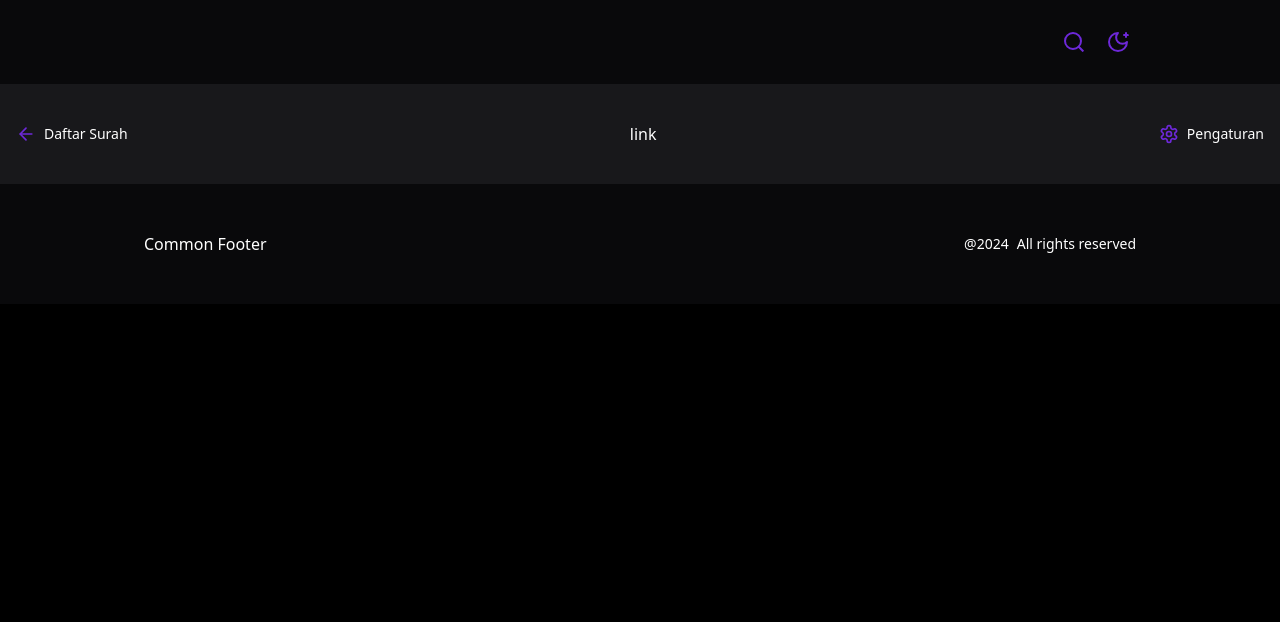
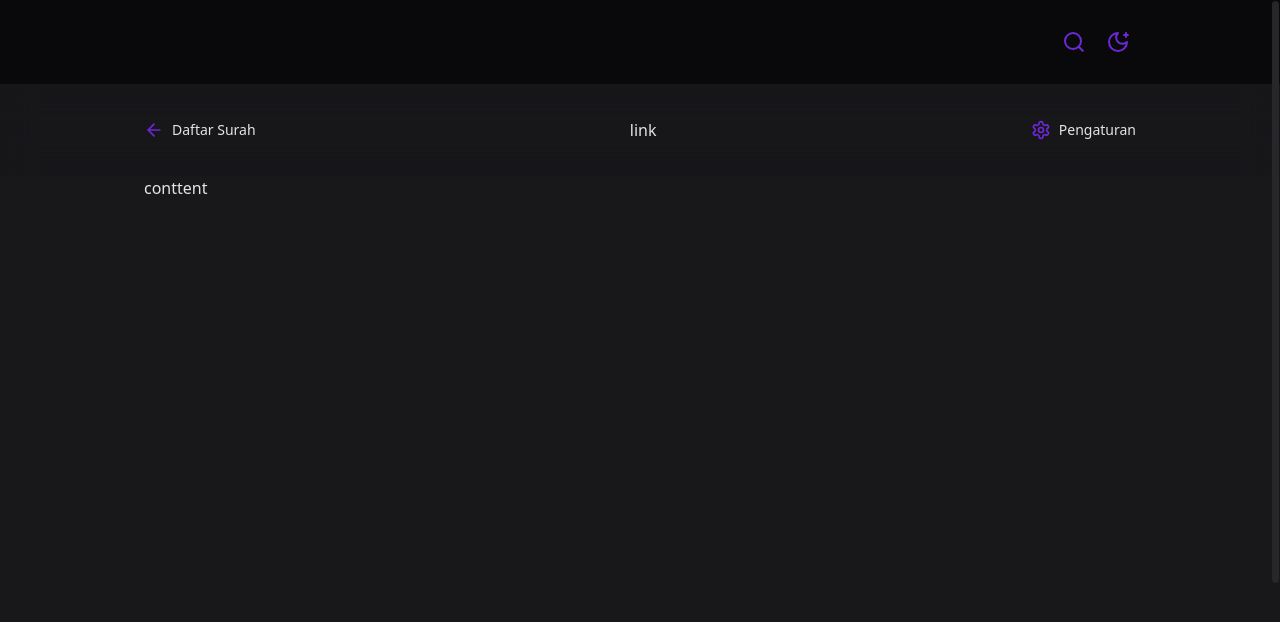
Before and after one commit to Sekhudin/NunQ, a Next.js app: page /quran/1 in a window 1280 px wide. Shown: the top 622 px of the page. Built offline with nearby package versions, Linux system fonts and the light colour scheme; what quran-pack would draw is missing.

Commit message:
fix: change theme color

```diff
--- a/src/components/HOCs/container.hoc.tsx
+++ b/src/components/HOCs/container.hoc.tsx
@@ -17,6 +17,7 @@ const ContainerHOC = (baseClassName: string) => {
 const main = 'container max-w-5xl 2xl:max-w-4xl px-4';
 const MainHeader = ContainerHOC(`flex justify-between items-center py-4 md:py-6 ${main}`);
 const MainFooter = ContainerHOC(`flex justify-between items-center py-12 ${main}`);
-const containerClassName = `min-h-dvh ${main}`;
+const containerClass = `${main}`;
+const mainContainerClass = `min-h-dvh ${main}`;
 
-export { ContainerHOC, MainHeader, MainFooter, containerClassName };
+export { ContainerHOC, MainHeader, MainFooter, containerClass, mainContainerClass };
--- a/src/modules/quran/components/link/surah-list.link.tsx
+++ b/src/modules/quran/components/link/surah-list.link.tsx
@@ -9,7 +9,7 @@ const SurahListLink = ({ className }: Props) => {
     <div className={cn(`grid grid-cols-1 sm:grid-cols-2 lg:grid-cols-3 gap-4`, className)}>
       {service.surahList.map(({ name_trans_id, number_of_verse, ...surah }, key) => (
         <NextLinkButton
-          className={cn(`card_content border border-transparent dark:sm:border-zinc-800
+          className={cn(`bg_card border border-transparent dark:sm:border-border
           hover:border-primary dark:hover:border-primary hover:text-zinc-800 dark:hover:text-zinc-200
           flex justify-between items-center gap-x-4 px-6 py-4 size-auto
           text-wrap text-base rounded-xl duration-500 delay-100 group`)}
--- a/src/modules/quran/components/navigation/quran.navigation.tsx
+++ b/src/modules/quran/components/navigation/quran.navigation.tsx
@@ -1,4 +1,5 @@
 import { NavItem, NavIconItem } from 'components/HOCs/navigation-item.hoc';
+import { containerClass } from 'components/HOCs/container.hoc';
 import { cn, Props } from 'packages/utils/cn';
 import { QuranIconPNG, PrayingIconPNG, TasbihIconPNG, PoleIconPNG } from 'packages/public/png';
 
@@ -8,8 +9,9 @@ const WiridDoaNavItem = NavItem(NavIconItem(TasbihIconPNG, 'wirid & doa'), 'Wiri
 const MaulidNavItem = NavItem(NavIconItem(PoleIconPNG, 'maulid'), 'Maulid');
 const QuranNavigation = ({ className }: Props) => {
   return (
-    <div className="bg_main sticky top-0 pt-4 pb-2">
-      <div className={cn(`flex items-center justify-around py-1 md:py-2 rounded-xl`, className)}>
+    <div className={cn(`bg_navigation sticky top-0 py-2`, className)}>
+      <div
+        className={cn(`flex items-center justify-around py-1 md:py-2 rounded-xl`, containerClass)}>
         <AlQuranNavItem href="/quran" />
         <YasinTahlilNavItem href="/tahlil" disabled />
         <WiridDoaNavItem href="/doa" disabled />
--- a/src/modules/quran/components/navigation/quran_surah.navigation.tsx
+++ b/src/modules/quran/components/navigation/quran_surah.navigation.tsx
@@ -1,5 +1,6 @@
 import { ArrowLeft, Settings } from 'lucide-react';
 import { RoundedIconSM } from 'components/HOCs/icon.hoc';
+import { containerClass } from 'components/HOCs/container.hoc';
 import { NextLinkButton } from 'packages/ui/next-link';
 import { Button } from 'packages/ui/button';
 import { cn, Props } from 'packages/utils/cn';
@@ -9,23 +10,25 @@ const ArrowLeftIcon = RoundedIconSM(ArrowLeft);
 const SettingsIcon = RoundedIconSM(Settings);
 const QuranNavigation = ({ className }: Props<{ surahNumber: number }>) => {
   return (
-    <div className={cn(`flex justify-between items-center py-8`, className)}>
+    <div className={cn(`bg_navigation sticky top-0 py-8`, className)}>
+      <div className={cn(containerClass, `flex justify-between items-center`)}>
         <NextLinkButton
-        className="items-center gap-x-2 group"
+          className="items-center gap-x-2 py-1 group"
           href={'/quran'}
           variant="plain"
-        size="auto">
+          size="none">
           <ArrowLeftIcon />
           <span>Daftar Surah</span>
         </NextLinkButton>
 
         <span>link</span>
 
-      <SettingsPopover side='bottom' align='end'>
-        <Button className="flex items-center gap-x-2 group" variant="plain" size="auto">
+        <SettingsPopover side="bottom" align="end">
+          <Button className="flex items-center gap-x-2 py-1 group" variant="plain" size="none">
             <SettingsIcon /> <span>Pengaturan</span>
           </Button>
         </SettingsPopover>
+      </div>
     </div>
   );
 };
--- a/src/modules/quran/quran.page.tsx
+++ b/src/modules/quran/quran.page.tsx
@@ -1,4 +1,4 @@
-import { containerClassName } from 'components/HOCs/container.hoc';
+import { mainContainerClass } from 'components/HOCs/container.hoc';
 import { cn } from 'packages/utils/cn';
 import Navigation from './components/navigation/quran.navigation';
 import SpecialSurahListLink from './components/link/special-surah-list.link';
@@ -6,11 +6,13 @@ import SurahListLink from './components/link/surah-list.link';
 
 const QuranPage = () => {
   return (
-    <div className={cn(containerClassName, 'py-8')}>
+    <>
       <Navigation />
-      <SpecialSurahListLink />
-      <SurahListLink />
-    </div>
+      <div className={cn(mainContainerClass, 'py-8')}>
+        <SpecialSurahListLink />
+        <SurahListLink />
+      </div>
+    </>
   );
 };
 
--- a/src/modules/quran/surah_number.page.tsx
+++ b/src/modules/quran/surah_number.page.tsx
@@ -1,3 +1,5 @@
+import { containerClass, mainContainerClass } from 'components/HOCs/container.hoc';
+import { cn } from 'packages/utils/cn';
 import Navigation from './components/navigation/quran_surah.navigation';
 import { NextLinkButton } from 'packages/ui/next-link';
 import type { PageParams } from 'types/global';
@@ -6,6 +8,7 @@ const Page = ({ params }: PageParams<'surah_number'>) => {
   return (
     <>
       <Navigation surahNumber={1} />
+      <div className={cn(mainContainerClass)}>conttent</div>
     </>
   );
 };
--- a/src/packages/quran-pack/quran.class.ts
+++ b/src/packages/quran-pack/quran.class.ts
@@ -1,5 +1,5 @@
 import * as QuranPack from 'quran-pack';
-import Surah, { specialSurah } from './surah-extended.class';
+import Surah, { specialSurah, madaniyah, makkiyah } from './surah-extended.class';
 import type { SurahNumber, SurahNameID } from './quran.types';
 
 class Quran {
@@ -8,6 +8,10 @@ class Quran {
   static specialSurahList = QuranPack.surahList.filter((surah) =>
     specialSurah.includes(surah.name_id as SurahNameID)
   );
+
+  static surahMakkiyah = QuranPack.surahList.filter((surah) => surah.category === makkiyah);
+
+  static surahMadaniyah = QuranPack.surahList.filter((surah) => surah.category === madaniyah);
 
   static init = (value: SurahNumber | SurahNameID) => {
     return new Surah(value);
--- a/src/packages/quran-pack/surah-extended.class.ts
+++ b/src/packages/quran-pack/surah-extended.class.ts
@@ -1,5 +1,5 @@
 import * as QuranPack from 'quran-pack';
-import type { SurahNumber, SurahNameID, SurahList } from 'quran-pack/types';
+import type { SurahNumber, SurahNameID, SurahList, SurahCategory } from 'quran-pack/types';
 
 class SurahExtended extends QuranPack.Surah {
   constructor(value: SurahNumber | SurahNameID) {
@@ -25,11 +25,14 @@ class SurahExtended extends QuranPack.Surah {
 export const specialSurah: SurahNameID[] = [
   'Yasin',
   'Al-Kahf',
-  'Yusuf',
-  'Maryam',
-  'Al-Mulk',
+  // 'Yusuf',
+  // 'Maryam',
+  // 'Al-Mulk',
   "Al-Waqi'ah",
   'Ar-Rahman',
 ];
 
+export const makkiyah: SurahCategory = 'Makkiyah';
+export const madaniyah: SurahCategory = 'Madaniyah';
+
 export default SurahExtended;
--- a/src/packages/ui/button.tsx
+++ b/src/packages/ui/button.tsx
@@ -29,6 +29,7 @@ const buttonVariants = cva(
         icon: 'size-9 px-1.5 py-1.5',
         fit: 'size-fit px-4 py-2',
         auto: 'size-auto px-4 py-2',
+        none: 'size-fit',
       },
     },
     defaultVariants: {
--- a/src/styles/globals.css
+++ b/src/styles/globals.css
@@ -4,48 +4,57 @@
 
 @layer base {
   :root {
+    /* violet */
+    --color-primary: 263.4 70% 50.4%;
+    --color-zinc-800: 240, 3.7%, 15.88%;
+    --color-zinc-200: 240 5.88% 90%;
+
     --background: 0 0% 100%;
-    --foreground: 224 71.4% 4.1%;
+    --foreground: var(--color-zinc-800);
     --card: 0 0% 100%;
-    --card-foreground: 224 71.4% 4.1%;
+    --card-foreground: var(--color-zinc-800);
     --popover: 0 0% 100%;
-    --popover-foreground: 224 71.4% 4.1%;
-    --primary: 262.1 83.3% 57.8%;
-    --primary-foreground: 210 20% 98%;
-    --secondary: 220 14.3% 95.9%;
-    --secondary-foreground: 220.9 39.3% 11%;
-    --muted: 220 14.3% 95.9%;
-    --muted-foreground: 220 8.9% 46.1%;
-    --accent: 220 14.3% 95.9%;
-    --accent-foreground: 220.9 39.3% 11%;
+    --popover-foreground: var(--color-zinc-800);
+    --primary: var(--color-primary);
+    --primary-foreground: var(--color-zinc-200);
+    --secondary: 240 4.8% 95.9%;
+
+    --secondary-foreground: 240 5.9% 10%;
+    --muted: 240 4.8% 95.9%;
+    --muted-foreground: 240 3.8% 46.1%;
+    --accent: 240 4.8% 95.9%;
+    --accent-foreground: 240 5.9% 10%;
     --destructive: 0 84.2% 60.2%;
-    --destructive-foreground: 210 20% 98%;
-    --border: 220 13% 91%;
-    --input: 220 13% 91%;
-    --ring: 262.1 83.3% 57.8%;
+    --destructive-foreground: var(--color-zinc-200);
+    --border: 240 5.9% 90%;
+    --input: 240 5.9% 90%;
+    --ring: var(--color-primary);
     --radius: 0.5rem;
   }
 
   .dark {
-    --background: 224 71.4% 4.1%;
-    --foreground: 210 20% 98%;
-    --card: 224 71.4% 4.1%;
-    --card-foreground: 210 20% 98%;
-    --popover: 224 71.4% 4.1%;
-    --popover-foreground: 210 20% 98%;
-    --primary: 263.4 70% 50.4%;
-    --primary-foreground: 210 20% 98%;
-    --secondary: 215 27.9% 16.9%;
-    --secondary-foreground: 210 20% 98%;
-    --muted: 215 27.9% 16.9%;
-    --muted-foreground: 217.9 10.6% 64.9%;
-    --accent: 215 27.9% 16.9%;
-    --accent-foreground: 210 20% 98%;
+    --color-primary: 263.4 70% 50.4%;
+    --color-zinc-200: 240 5.88% 90%;
+
+    --background: 240 10% 3.9%;
+    --foreground: var(--color-zinc-200);
+    --card: 240 10% 3.9%;
+    --card-foreground: var(--color-zinc-200);
+    --popover: 240 10% 3.9%;
+    --popover-foreground: var(--color-zinc-200);
+    --primary: var(--color-primary);
+    --primary-foreground: var(--color-zinc-200);
+    --secondary: 240 3.7% 15.9%;
+    --secondary-foreground: var(--color-zinc-200);
+    --muted: 240 3.7% 15.9%;
+    --muted-foreground: 240 5% 64.9%;
+    --accent: 240 3.7% 15.9%;
+    --accent-foreground: var(--color-zinc-200);
     --destructive: 0 62.8% 30.6%;
-    --destructive-foreground: 210 20% 98%;
-    --border: 215 27.9% 16.9%;
-    --input: 215 27.9% 16.9%;
-    --ring: 263.4 70% 50.4%;
+    --destructive-foreground: var(--color-zinc-200);
+    --border: 240 3.7% 15.9%;
+    --input: 240 3.7% 15.9%;
+    --ring: var(--color-primary);
   }
 }
 
@@ -54,28 +63,26 @@
     @apply border-border;
   }
 
-  body {
-    @apply bg-white dark:bg-black;
+  body,
+  main {
+    @apply text-zinc-800 dark:text-zinc-200;
   }
 
-  main,
-  .bg_main {
+  header,
+  footer {
+    @apply bg-background;
+  }
+
+  main {
     @apply bg-zinc-100 dark:bg-zinc-900;
   }
 
-  header,
-  footer,
-  .bg_background,
-  .card_content {
-    @apply bg-zinc-50 dark:bg-zinc-950;
+  .bg_navigation {
+    @apply bg-zinc-100/10 dark:bg-zinc-900/10 backdrop-blur-lg;
   }
 
-  .card_content {
-    @apply dark:bg-opacity-30 text-zinc-800 dark:text-zinc-400;
-  }
-
-  .text_content {
-    @apply text-zinc-800 dark:text-zinc-400;
+  .bg_card {
+    @apply bg-background dark:bg-background/30;
   }
 
   div[role='dialog']:focus-visible,
--- a/tailwind.config.ts
+++ b/tailwind.config.ts
@@ -73,6 +73,7 @@ const config = {
         'accordion-down': 'accordion-down 0.2s ease-out',
         'accordion-up': 'accordion-up 0.2s ease-out',
       },
+
     },
   },
   plugins: [require('tailwindcss-animate'), addVariablesForColors],
```
Lines whose indentation alone changed are shown as unchanged.
